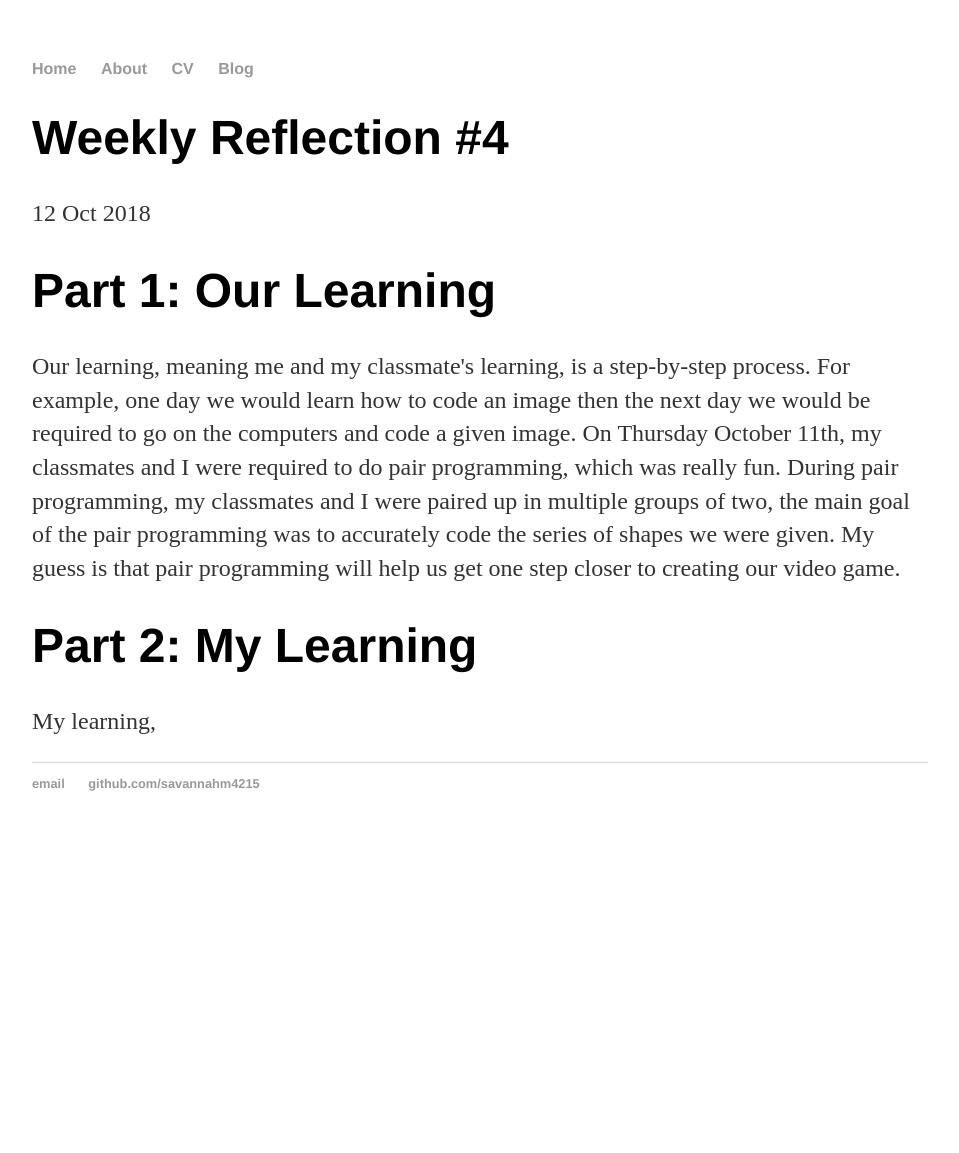
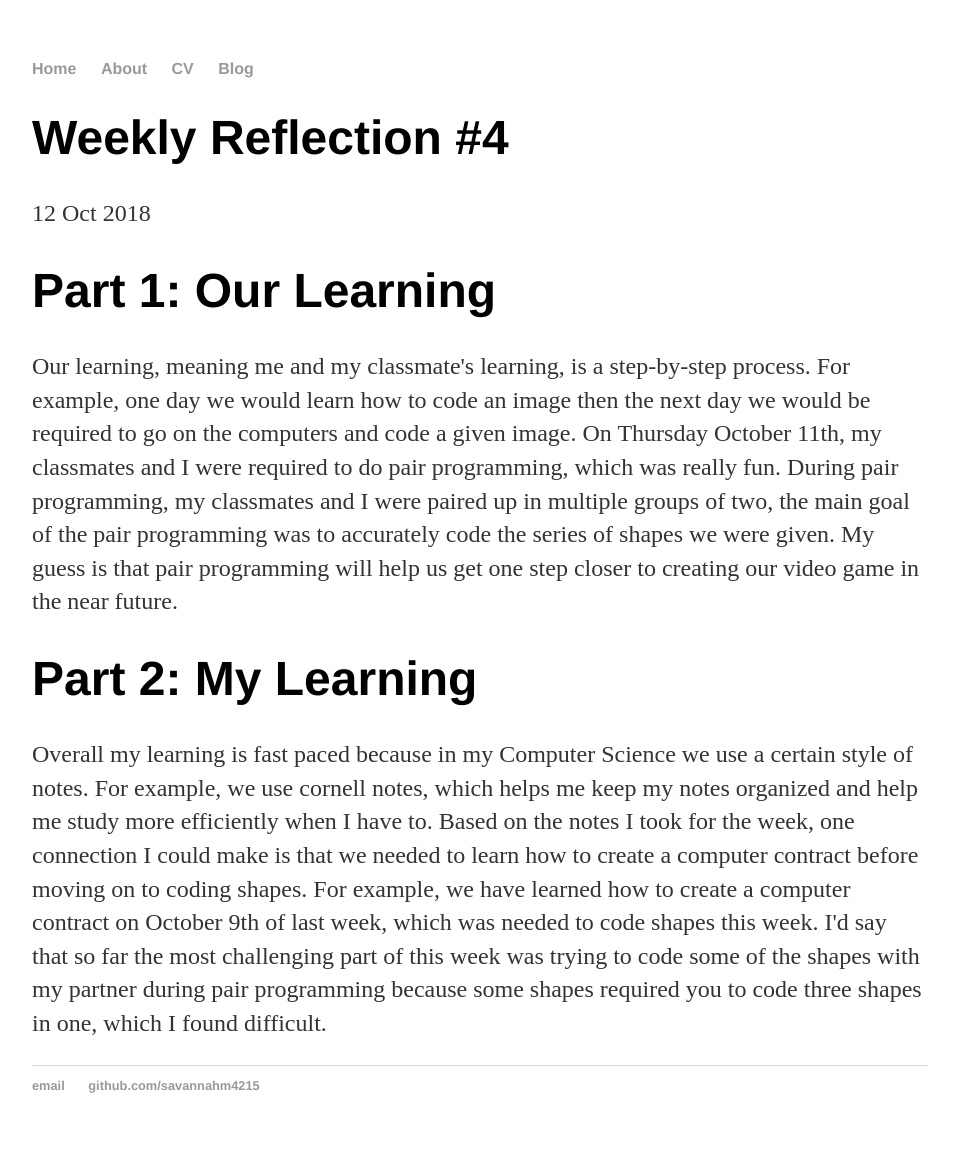
Before and after one commit to savannahm4215/savannahm4215.github.io, a Jekyll site: the page built from _posts/2018-10-12-weekly-reflection-04.md, in a window 1280 px wide. Shown: the whole page, without its empty margins (160-1119 px from the left). Built offline with Jekyll 4.4.1, drawn with Linux system fonts in a browser that asks for light colours; before the commit the page ends 900 px from its top, so only the background shows below that.

Commit message:
Update 2018-10-12-weekly-reflection-04.md

```diff
--- a/_posts/2018-10-12-weekly-reflection-04.md
+++ b/_posts/2018-10-12-weekly-reflection-04.md
@@ -6,8 +6,8 @@ date: 2018-10-12
 
 <h1>Part 1: Our Learning</h1>
 
-<p>Our learning, meaning me and my classmate's learning, is a step-by-step process. For example, one day we would learn how to code an image then the next day we would be required to go on the computers and code a given image. On Thursday October 11th, my classmates and I were required to do pair programming, which was really fun. During pair programming, my classmates and I were paired up in multiple groups of two, the main goal of the pair programming was to accurately code the series of shapes we were given. My guess is that pair programming will help us get one step closer to creating our video game.</p>
+<p>Our learning, meaning me and my classmate's learning, is a step-by-step process. For example, one day we would learn how to code an image then the next day we would be required to go on the computers and code a given image. On Thursday October 11th, my classmates and I were required to do pair programming, which was really fun. During pair programming, my classmates and I were paired up in multiple groups of two, the main goal of the pair programming was to accurately code the series of shapes we were given. My guess is that pair programming will help us get one step closer to creating our video game in the near future.</p>
 
 <h1>Part 2: My Learning</h1>
 
-<p>My learning, </p>
+<p>Overall my learning is fast paced because in my Computer Science we use a certain style of notes. For example, we use cornell notes, which helps me keep my notes organized and help me study more efficiently when I have to. Based on the notes I took for the week, one connection I could make is that we needed to learn how to create a computer contract before moving on to coding shapes. For example, we have learned how to create a computer contract on October 9th of last week, which was needed to code shapes this week. I'd say that so far the most challenging part of this week was trying to code some of the shapes with my partner during pair programming because some shapes required you to code three shapes in one, which I found difficult. </p>
```
